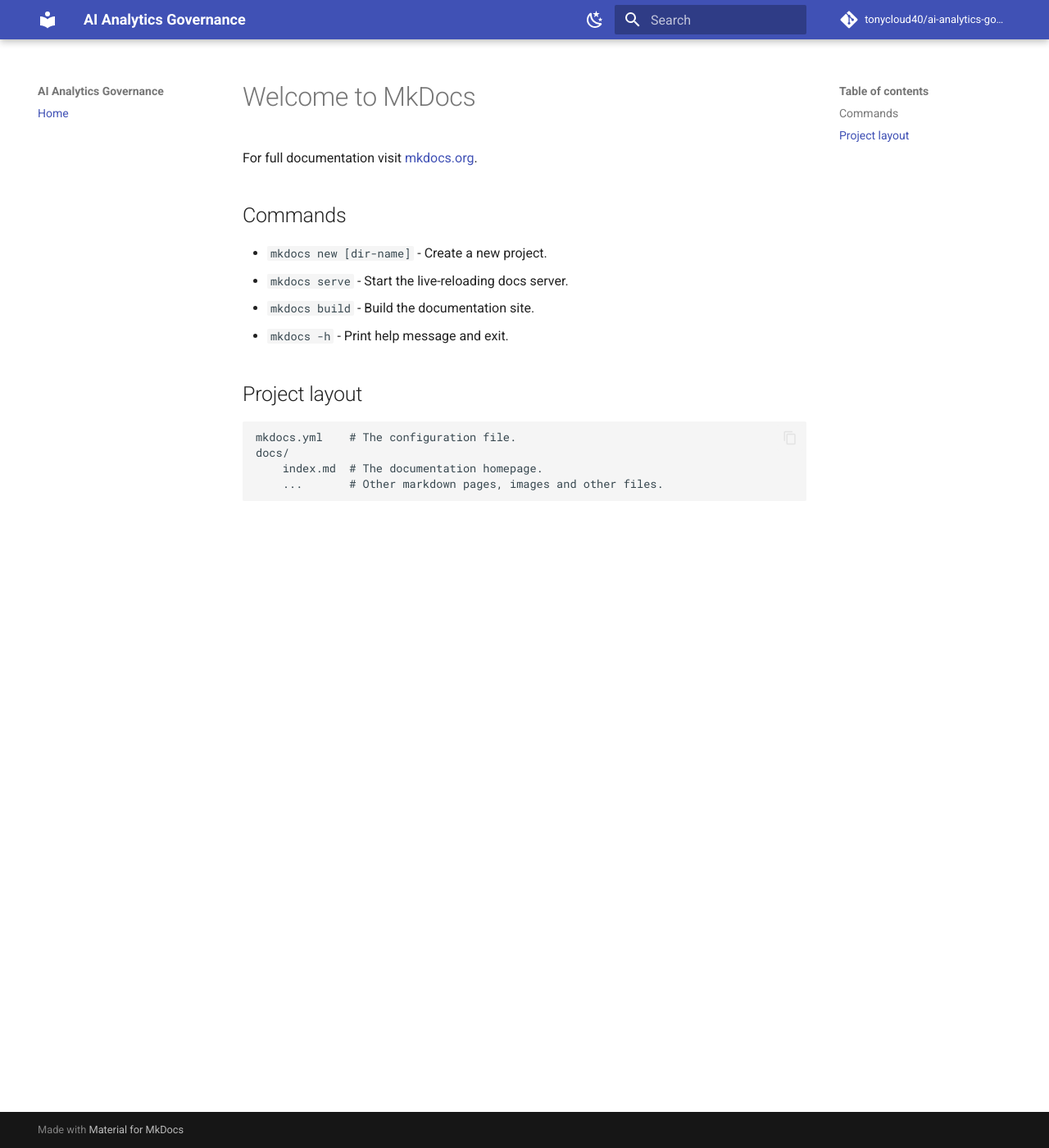
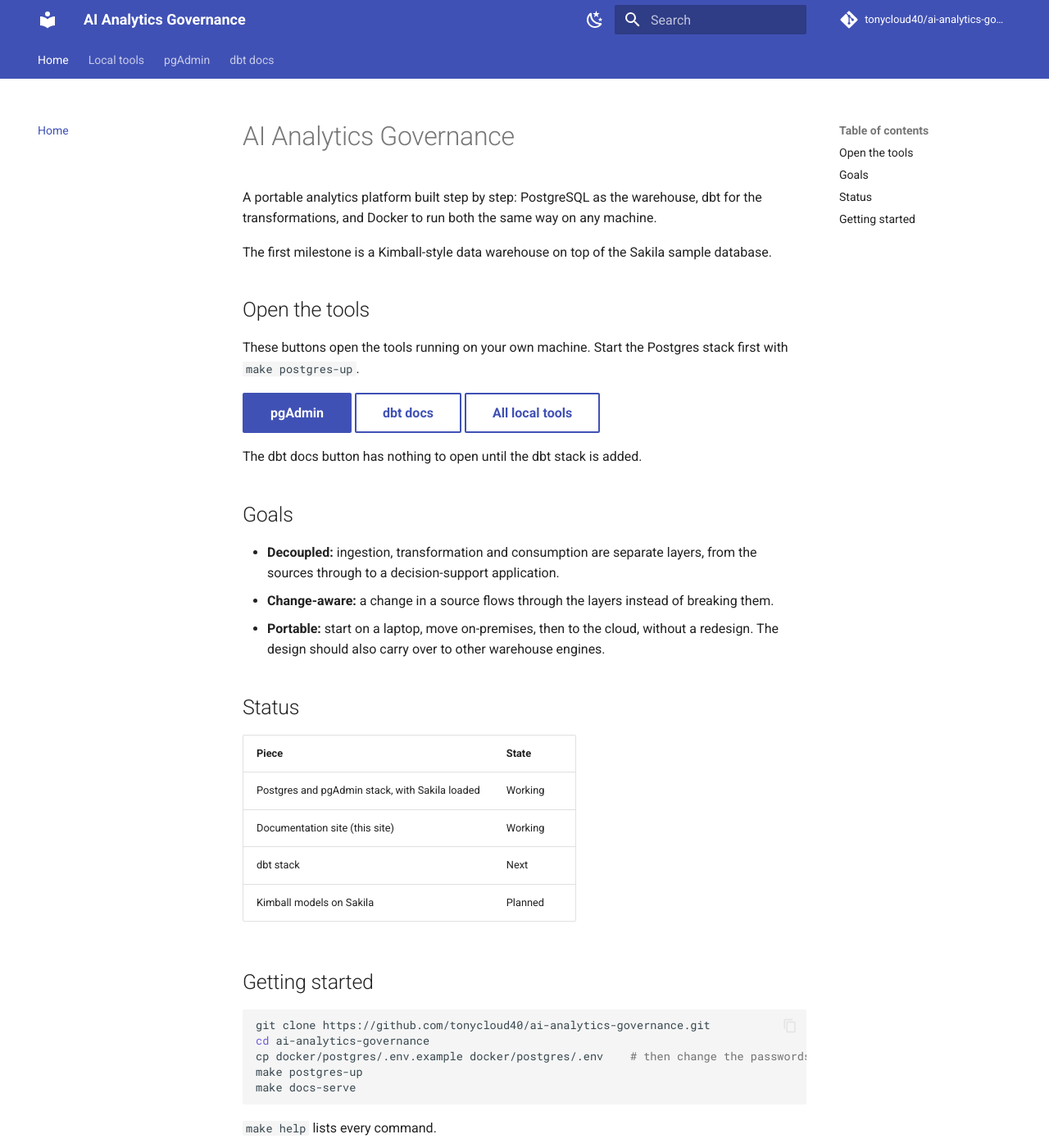
Before and after one commit to tonycloud40/ai-analytics-governance, an MkDocs documentation site: the page built from docs/index.md, in a window 1280 px wide and 1400 px high. Shown: the whole window at 82% size. Built offline with MkDocs 1.6.1 and Material for MkDocs 9.7.7, drawn with Linux system fonts in a browser that asks for light colours; comment, search, counter and statistics services are not loaded.

Commit message:
Make the docs site the project home, with links to local tools

````diff
--- a/docs/index.md
+++ b/docs/index.md
@@ -1,17 +1,42 @@
-# Welcome to MkDocs
+# AI Analytics Governance
 
-For full documentation visit [mkdocs.org](https://www.mkdocs.org).
+A portable analytics platform built step by step: PostgreSQL as the warehouse, dbt for the transformations, and Docker to run both the same way on any machine.
 
-## Commands
+The first milestone is a Kimball-style data warehouse on top of the Sakila sample database.
 
-* `mkdocs new [dir-name]` - Create a new project.
-* `mkdocs serve` - Start the live-reloading docs server.
-* `mkdocs build` - Build the documentation site.
-* `mkdocs -h` - Print help message and exit.
+## Open the tools
 
-## Project layout
+These buttons open the tools running on your own machine. Start the Postgres stack first with `make postgres-up`.
 
-    mkdocs.yml    # The configuration file.
-    docs/
-        index.md  # The documentation homepage.
-        ...       # Other markdown pages, images and other files.
+[pgAdmin](http://localhost:15433){ .md-button .md-button--primary target=_blank }
+[dbt docs](http://localhost:8080){ .md-button target=_blank }
+[All local tools](local-tools.md){ .md-button }
+
+The dbt docs button has nothing to open until the dbt stack is added.
+
+## Goals
+
+- **Decoupled:** ingestion, transformation and consumption are separate layers, from the sources through to a decision-support application.
+- **Change-aware:** a change in a source flows through the layers instead of breaking them.
+- **Portable:** start on a laptop, move on-premises, then to the cloud, without a redesign. The design should also carry over to other warehouse engines.
+
+## Status
+
+| Piece | State |
+|---|---|
+| Postgres and pgAdmin stack, with Sakila loaded | Working |
+| Documentation site (this site) | Working |
+| dbt stack | Next |
+| Kimball models on Sakila | Planned |
+
+## Getting started
+
+```bash
+git clone https://github.com/tonycloud40/ai-analytics-governance.git
+cd ai-analytics-governance
+cp docker/postgres/.env.example docker/postgres/.env    # then change the passwords
+make postgres-up
+make docs-serve
+```
+
+`make help` lists every command.
--- a/mkdocs.yml
+++ b/mkdocs.yml
@@ -15,11 +15,13 @@ theme:
         icon: material/weather-sunny
         name: Switch to light mode
   features:
+    - navigation.tabs
     - navigation.sections
     - content.code.copy
 
 markdown_extensions:
   - admonition
+  - attr_list
   - tables
   - pymdownx.highlight
   - pymdownx.superfences:
@@ -30,3 +32,9 @@ markdown_extensions:
 
 nav:
   - Home: index.md
+  - Local tools: local-tools.md
+  # Shortcuts to tools running on this machine (see docs/local-tools.md).
+  # They only work while the stacks are up, and the ports must match
+  # PGADMIN_HOST_PORT in docker/postgres/.env and DBT_DOCS_PORT in the Makefile.
+  - pgAdmin: http://localhost:15433
+  - dbt docs: http://localhost:8080
````
Also changed, not shown: docs/local-tools.md (added, +20 -0 lines).
